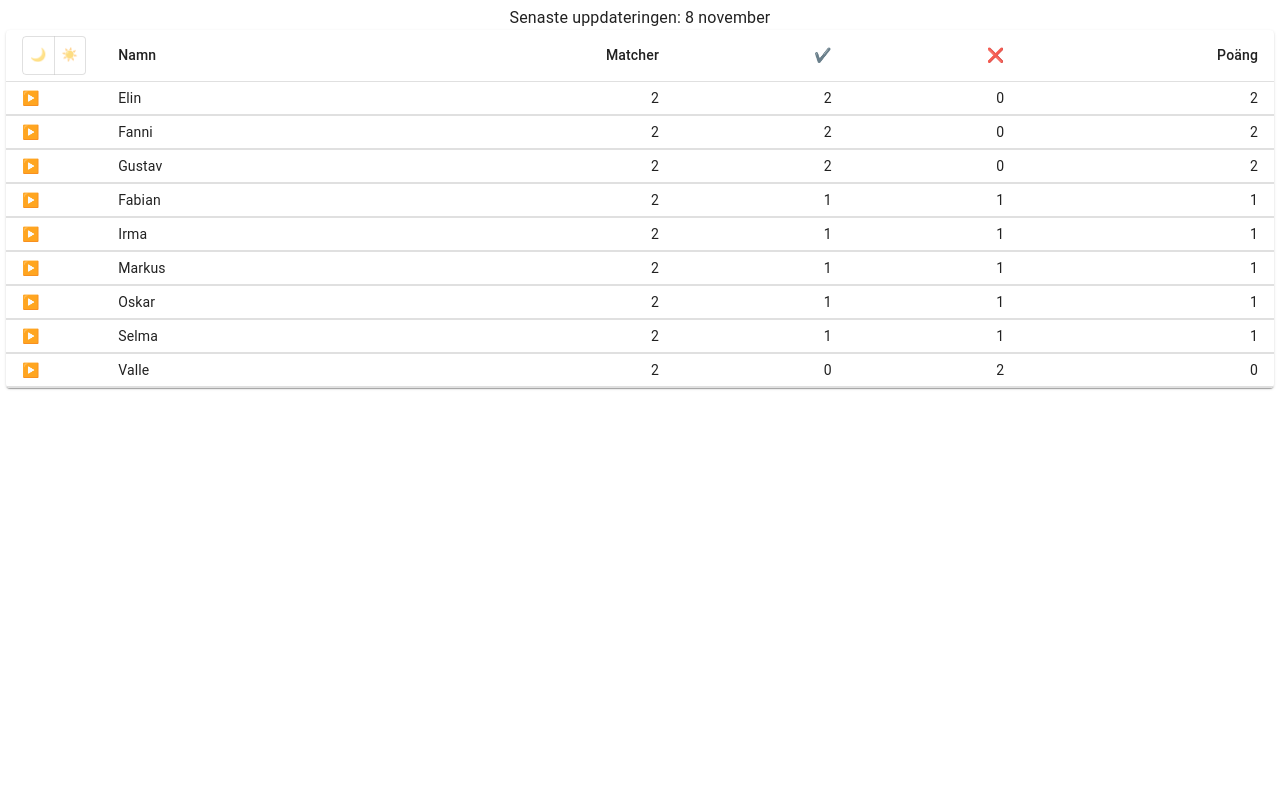
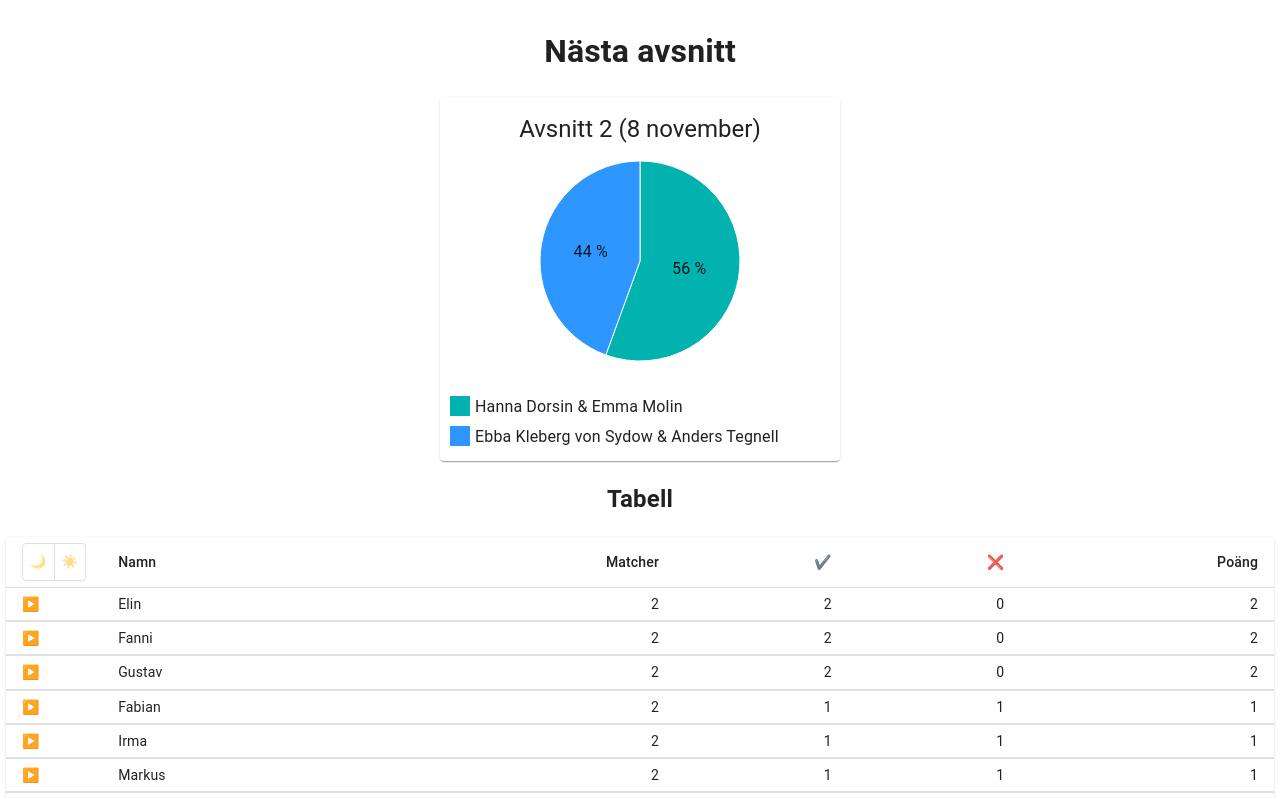
Before and after one commit to g-lowen/spela-pa-sparet, a React (Create React App) app: page / in a window 1280 px wide. Shown: the top 799 px of the page. Built offline with nearby package versions, Linux system fonts and the light colour scheme.

Commit message:
add charts

```diff
--- a/package.json
+++ b/package.json
@@ -4,6 +4,7 @@
     "@emotion/react": "^11.13.3",
     "@emotion/styled": "^11.13.0",
     "@mui/material": "^6.1.5",
+    "@mui/x-charts": "^7.22.2",
     "@testing-library/jest-dom": "^5.16.5",
     "@testing-library/react": "^13.4.0",
     "@testing-library/user-event": "^14.4.3",
--- a/src/App.tsx
+++ b/src/App.tsx
@@ -1,18 +1,39 @@
 import "./App.css";
+import { ChartCard } from "./components/ChartCard";
 import DataTable from "./components/DataTable";
 import { MATCHES } from "./constants/constants";
 import Box from "@mui/material/Box";
+
 function App() {
-  const latestMatch = MATCHES?.filter((match) => match.winner !== null).at(-1);
+  const latestMatch = MATCHES.filter((match) => match.winner !== null).at(-1);
 
   return (
-    <Box sx={{ padding: "6px" }}>
-      <center>
-        Senaste uppdateringen:{" "}
-        {latestMatch ? latestMatch.date : "Inga matcher spelade"}
-      </center>
-      <DataTable />
-    </Box>
+    <center>
+      <Box sx={{ padding: "6px" }}>
+        <h1>Nästa avsnitt</h1>
+        <Box sx={{ display: "flex", justifyContent: "center" }}>
+          <ChartCard
+            match={latestMatch}
+            matchIndex={latestMatch && MATCHES.indexOf(latestMatch)}
+          />
+        </Box>
+        <h2>Tabell</h2>
+        <DataTable />
+        <h2>Alla avsnitt</h2>
+        <Box
+          sx={{
+            display: "flex",
+            gap: "5px",
+            flexWrap: "wrap",
+            justifyContent: "center"
+          }}
+        >
+          {MATCHES.map((match, index) => (
+            <ChartCard key={index} match={match} matchIndex={index} />
+          ))}
+        </Box>
+      </Box>
+    </center>
   );
 }
 
--- /dev/null
+++ b/src/components/Chart.tsx
@@ -0,0 +1,48 @@
+import { PieChart } from "@mui/x-charts/PieChart";
+import { Match } from "../types";
+
+interface ChartProps {
+  data:
+    | {
+        id: number | string;
+        betters: string;
+        value: number;
+        label: (location: "legend" | "tooltip" | "arc") => string;
+      }[]
+    | null;
+  matchType: Match["matchType"];
+}
+
+export const Chart = ({ data, matchType }: ChartProps) => {
+  if (!data) {
+    return null;
+  }
+  return (
+    <PieChart
+      margin={{
+        top: 0,
+        right: 0,
+        bottom: matchType === "semifinal" ? 200 : 100,
+        left: 0
+      }}
+      slotProps={{
+        legend: {
+          direction: "row",
+          position: { vertical: "bottom", horizontal: "left" }
+        }
+      }}
+      series={[
+        {
+          arcLabel: "label",
+          data: data.map((d) => ({
+            id: d.id,
+            value: d.value,
+            label: d.label
+          })),
+          valueFormatter: (_value, { dataIndex }) => data[dataIndex].betters
+        }
+      ]}
+      height={matchType === "semifinal" ? 400 : 300}
+    />
+  );
+};
--- /dev/null
+++ b/src/components/ChartCard.tsx
@@ -0,0 +1,200 @@
+import { GAMBLERS, MATCH_TYPE_TRANSLATION } from "../constants/constants";
+import { Match } from "../types";
+import Card from "@mui/material/Card";
+import CardHeader from "@mui/material/CardHeader";
+import { getPercentage } from "./helpers/getPercentage";
+import { Chart } from "./Chart";
+
+interface CardProps {
+  matchIndex?: number;
+  match?: Match;
+}
+
+export const ChartCard = ({ matchIndex, match }: CardProps) => {
+  if (!match || matchIndex === undefined) {
+    return null;
+  }
+
+  const groupData = getGroupData(match, matchIndex);
+  const semifinalsData = getSemifinalsData(match.matchType);
+  const finalsData = getFinalsData(match.matchType);
+  const title =
+    MATCH_TYPE_TRANSLATION[match.matchType] === "Gruppspel"
+      ? `Avsnitt ${matchIndex + 1}`
+      : MATCH_TYPE_TRANSLATION[match.matchType];
+
+  return (
+    <Card sx={{ flexBasis: "400px" }}>
+      <CardHeader
+        sx={{ textAlign: "center" }}
+        title={`${title} (${match.date})`}
+      />
+      {match.matchType === "group" ? (
+        <Chart data={groupData} matchType={match.matchType} />
+      ) : null}
+      {match.matchType === "semifinal" ? (
+        <Chart data={semifinalsData} matchType={match.matchType} />
+      ) : null}
+      {match.matchType === "final" ? (
+        <Chart data={finalsData} matchType={match.matchType} />
+      ) : null}
+    </Card>
+  );
+};
+
+function getGroupData(match: Match, matchIndex: number) {
+  const teams = match?.teams;
+
+  if (match.matchType !== "group") {
+    return null;
+  }
+  if (!teams?.[0] || !teams?.[1]) {
+    return null;
+  }
+
+  let firstClassBetters = [] as string[];
+  let trolleyBetters = [] as string[];
+
+  GAMBLERS.forEach((gambler) => {
+    const bet = gambler.bets[matchIndex];
+
+    if ("semifinalFirst" in bet && "semifinalSecond" in bet) return;
+    if (bet.winner === teams?.[0]) {
+      firstClassBetters.push(gambler.name);
+    }
+    if (bet.winner === teams?.[1]) {
+      trolleyBetters.push(gambler.name);
+    }
+  });
+
+  return [
+    {
+      id: 0,
+      betters: firstClassBetters.join(", "),
+      value: firstClassBetters.length,
+      label: (location: "legend" | "tooltip" | "arc") => {
+        switch (location) {
+          case "tooltip":
+          case "legend":
+            return teams[0] || "";
+          case "arc":
+            return getPercentage(firstClassBetters.length, GAMBLERS.length);
+          default:
+            return "";
+        }
+      }
+    },
+    {
+      id: 1,
+      betters: trolleyBetters.join(", "),
+      value: trolleyBetters.length,
+      label: (location: "legend" | "tooltip" | "arc") => {
+        switch (location) {
+          case "tooltip":
+          case "legend":
+            return teams[1] || "";
+          case "arc":
+            return getPercentage(trolleyBetters.length, GAMBLERS.length);
+          default:
+            return "";
+        }
+      }
+    }
+  ];
+}
+
+function getSemifinalsData(matchType: Match["matchType"]) {
+  if (matchType !== "semifinal") {
+    return null;
+  }
+  const semifinalBets = GAMBLERS.map((gambler) => {
+    return {
+      gamblerName: gambler.name,
+      ...gambler.bets.find((bet) => bet.matchType === "semifinal")
+    };
+  });
+
+  const reducedBets = semifinalBets.reduce(
+    (acc, bet) => {
+      if (bet.semifinalFirst) {
+        if (!acc[bet.semifinalFirst]) {
+          acc[bet.semifinalFirst] = [];
+        }
+        acc[bet.semifinalFirst].push(bet.gamblerName);
+      }
+
+      if (bet.semifinalSecond) {
+        if (!acc[bet.semifinalSecond]) {
+          acc[bet.semifinalSecond] = [];
+        }
+        acc[bet.semifinalSecond].push(bet.gamblerName);
+      }
+
+      return acc;
+    },
+    {} as { [teamName: string]: string[] }
+  );
+
+  return Object.entries(reducedBets).map(([team, betters]) => {
+    return {
+      id: team,
+      betters: betters.join(", "),
+      value: betters.length,
+      label: (location: "legend" | "tooltip" | "arc") => {
+        switch (location) {
+          case "tooltip":
+          case "legend":
+            return team;
+          case "arc":
+            return getPercentage(betters.length, GAMBLERS.length);
+          default:
+            return "";
+        }
+      }
+    };
+  });
+}
+
+function getFinalsData(matchType: Match["matchType"]) {
+  if (matchType !== "final") {
+    return null;
+  }
+  const finalBets = GAMBLERS.map((gambler) => {
+    return {
+      gamblerName: gambler.name,
+      ...gambler.bets.find((bet) => bet.matchType === "final")
+    };
+  });
+
+  const reducedBets = finalBets.reduce(
+    (acc, bet) => {
+      if ("winner" in bet) {
+        if (!acc[bet.winner]) {
+          acc[bet.winner] = [];
+        }
+        acc[bet.winner].push(bet.gamblerName);
+      }
+      return acc;
+    },
+    {} as { [teamName: string]: string[] }
+  );
+
+  return Object.entries(reducedBets).map(([team, betters]) => {
+    return {
+      id: team,
+      betters: betters.join(", "),
+      value: betters.length,
+      label: (location: "legend" | "tooltip" | "arc") => {
+        switch (location) {
+          case "tooltip":
+          case "legend":
+            return team;
+          case "arc":
+            return getPercentage(betters.length, GAMBLERS.length);
+          default:
+            return "";
+        }
+      }
+    };
+  });
+}
--- a/src/components/CollapseRow.tsx
+++ b/src/components/CollapseRow.tsx
@@ -2,12 +2,7 @@ import TableCell from "@mui/material/TableCell";
 import TableRow from "@mui/material/TableRow";
 import { createRowData } from "./helpers/createRowData";
 import { styled } from "@mui/material/styles";
-
-const MATCH_TYPE_TRANSLATION = {
-  group: "Gruppspel",
-  semifinal: "Semifinaler",
-  final: "Final"
-};
+import { MATCH_TYPE_TRANSLATION } from "../constants/constants";
 
 const StyledTableRow = styled(TableRow)(({ theme }) => ({
   "&:nth-of-type(odd)": {
--- /dev/null
+++ b/src/components/helpers/getPercentage.ts
@@ -0,0 +1,7 @@
+export function getPercentage(val1: number, val2: number): string {
+  const value = ((val1 / val2) * 100).toFixed(0);
+  if (value === "0") {
+    return "";
+  }
+  return `${value} %`;
+}
--- a/src/constants/constants.ts
+++ b/src/constants/constants.ts
@@ -112,7 +112,7 @@ export const MATCHES: Match[] = [
     teams: null,
     winner: null
   }
-] as const;
+];
 
 export const GAMBLERS: Gambler[] = [
   {
@@ -322,4 +322,10 @@ export const GAMBLERS: Gambler[] = [
       { matchType: "final", winner: "Hector Apelgren & Peter Apelgren" }
     ]
   }
-] as const;
+];
+
+export const MATCH_TYPE_TRANSLATION = {
+  group: "Gruppspel",
+  semifinal: "Semifinaler",
+  final: "Final"
+} as const;
--- a/src/constants/mockConstants.ts
+++ b/src/constants/mockConstants.ts
@@ -755,4 +755,4 @@ export const MOCK_GAMBLERS: Gambler[] = [
       }
     ]
   }
-] as const;
+];
```
Also changed, not shown: 1 other file (tests, documents, lock files or other folders).
